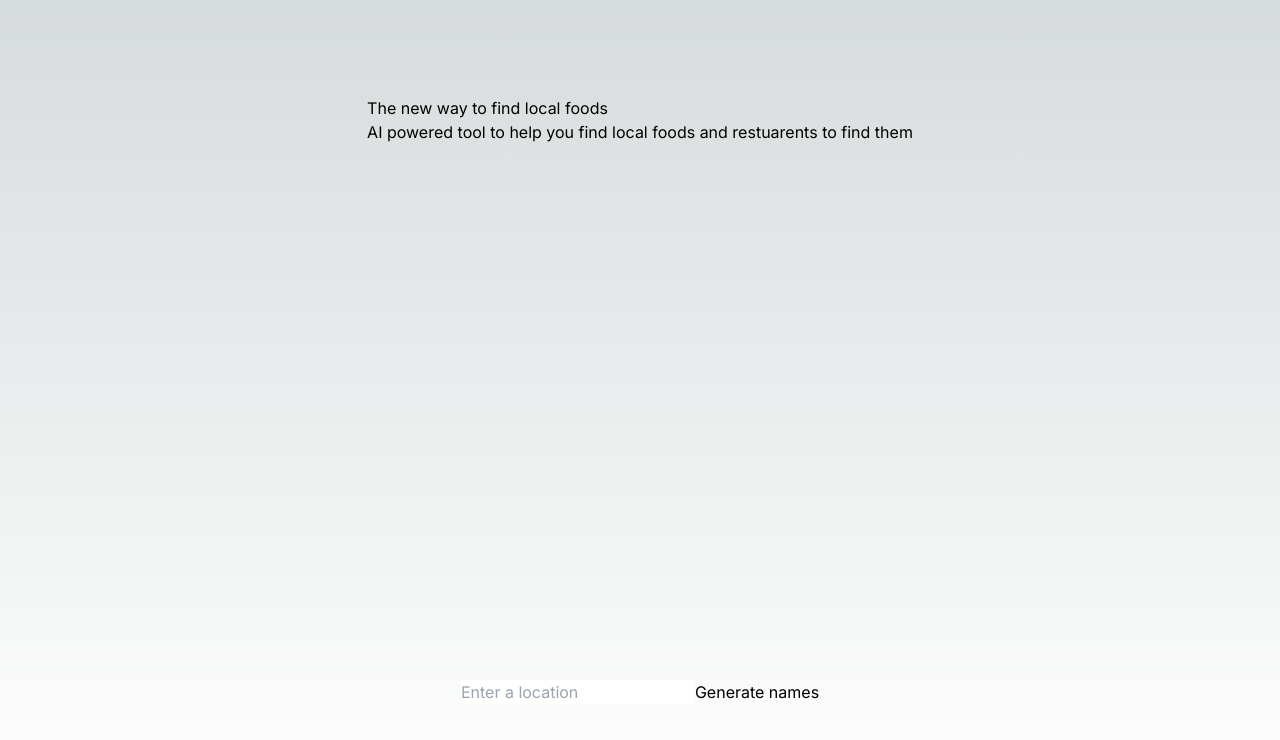
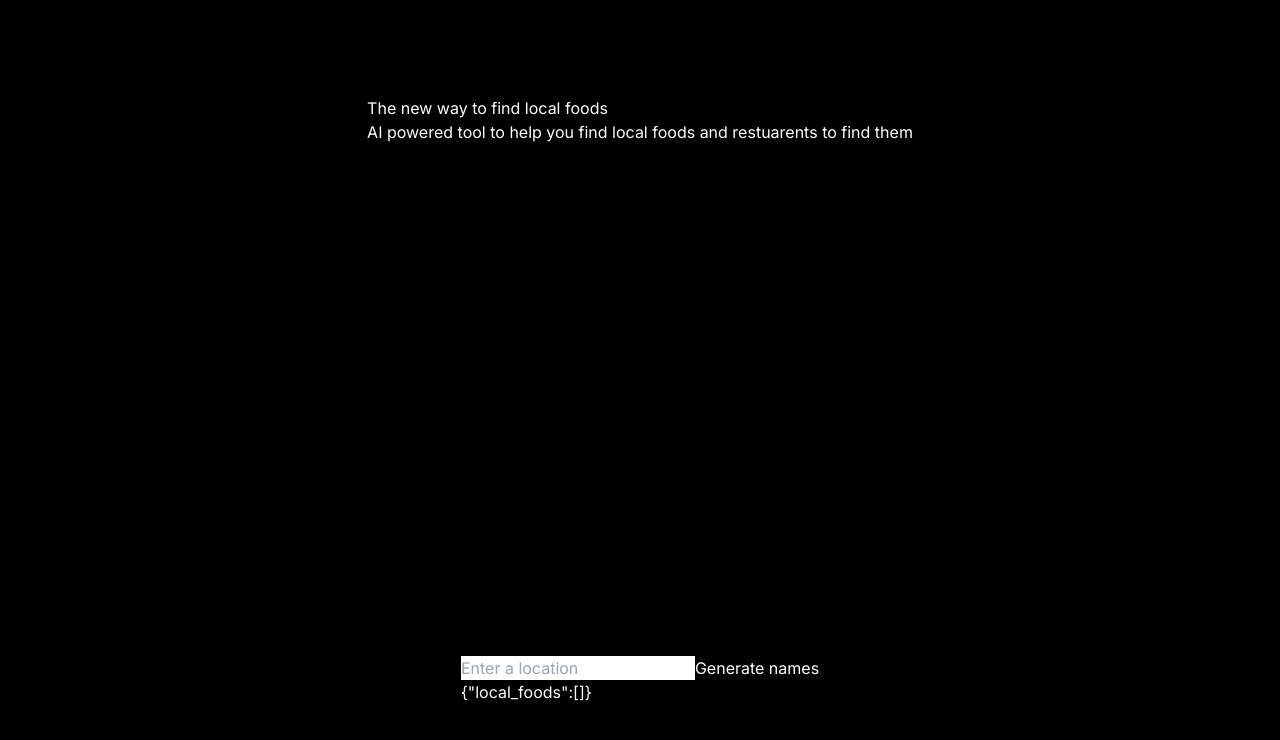
Before and after one commit to arden2000/Feastly, a Next.js app in the folder local-foods/: page / in a window 1280 px wide. Shown: the top 740 px of the page. Built offline with nearby package versions, Linux system fonts and the light colour scheme.

Commit message:
breakdown of components, foods as json

```diff
--- a/local-foods/app/api/generateFoods/route.js
+++ b/local-foods/app/api/generateFoods/route.ts
@@ -6,29 +6,30 @@ const configuration = new Configuration({
 });
 const openai = new OpenAIApi(configuration);
 
-export async function POST(req) {
+export async function POST(req: Request) {
   if (!configuration.apiKey) {
     return NextResponse.json(
       {
         error: {
-          message: "OpenAI API key not configured, please follow instructions in README.md",
-        }
+          message:
+            "OpenAI API key not configured, please follow instructions in README.md",
+        },
       },
       { status: 500 }
-    )
+    );
   }
   const requestData = await req.json();
-  const location = requestData.location || '';
+  const location = requestData.location || "";
 
   if (location.trim().length === 0) {
     return NextResponse.json(
       {
         error: {
           message: "Please enter a valid location",
-        }
+        },
       },
       { status: 400 }
-    )
+    );
   }
 
   try {
@@ -37,21 +38,25 @@ export async function POST(req) {
       messages: [
         {
           role: "user",
-          content: `List the 2 ten local foods of ${location} with less than 5 word description`
-        }
+          content: `List the 2 ten local foods of ${location} with less than 5 word description as JSON using the following format:
+          {local_foods: [{"name": name}, "description": description]}`,
+        },
       ],
     });
     console.log(completion.data);
     // res.status(200).json({ result: completion.data.choices[0].text });
     return NextResponse.json(
       {
-        result: completion.data.choices[0].message.content
+        result:
+          completion.data.choices[0].message !== undefined
+            ? completion.data.choices[0].message.content
+            : null,
       },
       { status: 200 }
-    )
+    );
     // res.status(200).json({ result: completion.data.choices[0].message.content });
   } catch (error) {
-    console.log("ERROR")
+    console.log("ERROR");
     // Consider adjusting the error handling logic for your use case
     // if (error.response) {
     //   console.error(error.response.status, error.response.data);
--- /dev/null
+++ b/local-foods/app/components/FoodBoxComponent.tsx
@@ -0,0 +1,13 @@
+"use client";
+import { useState } from "react";
+import { IFoodInfo } from "../interfaces/foodTypes";
+
+export default function FoodBoxComponent({
+  foodInfo,
+}: {
+  foodInfo: IFoodInfo;
+}) {
+  return <main>
+    {foodInfo.name} : {foodInfo.description}
+  </main>;
+}
--- /dev/null
+++ b/local-foods/app/components/FoodListComponent.tsx
@@ -0,0 +1,18 @@
+"use client";
+import FoodBoxComponent from "./FoodBoxComponent";
+import { IFoodInfo } from "../interfaces/foodTypes";
+import { IFoodList } from "../interfaces/foodTypes";
+
+export default function FoodListComponent({
+  foodList,
+}: {
+  foodList: IFoodList;
+}) {
+  return (
+    <main>
+      {foodList.local_foods.map((food: IFoodInfo) => (
+        <FoodBoxComponent foodInfo={food} />
+      ))}
+    </main>
+  );
+}
--- /dev/null
+++ b/local-foods/app/components/FoodToRestaurantComponent.tsx
@@ -0,0 +1,16 @@
+"use client";
+import FoodListComponent from "./FoodListComponent";
+import { useState } from "react";
+import { IFoodList } from "../interfaces/foodTypes";
+
+export default function FoodToRestaurantComponent({
+  foodList,
+}: {
+  foodList: IFoodList;
+}) {
+  return (
+    <main>
+      <FoodListComponent foodList={foodList} />
+    </main>
+  );
+}
--- /dev/null
+++ b/local-foods/app/components/SearchComponent.tsx
@@ -0,0 +1,58 @@
+"use client";
+import { useState } from "react";
+import { Dispatch, SetStateAction } from "react";
+import { IFoodList } from "../interfaces/foodTypes";
+
+
+export default function SearchComponent({
+  setFoodList, setLocation,
+}: {
+  setFoodList: Dispatch<SetStateAction<IFoodList>>;
+  setLocation: Dispatch<SetStateAction<string>>
+}) {
+  const [locationInput, setLocationInput] = useState("");
+
+  async function onSubmit(event: React.FormEvent<HTMLFormElement>) {
+    event.preventDefault();
+    try {
+      const response = await fetch("/api/generateFoods", {
+        method: "POST",
+        headers: {
+          "Content-Type": "application/json",
+        },
+        body: JSON.stringify({ location: locationInput }),
+      });
+
+      const data = await response.json();
+      if (response.status !== 200) {
+        throw (
+          data.error ||
+          new Error(`Request failed with status ${response.status}`)
+        );
+      }
+      let foodList : IFoodList = JSON.parse(data.result)
+      setFoodList(foodList);
+      setLocation(locationInput);
+      setLocationInput("");
+    } catch (error: any) {
+      // Consider implementing your own error handling logic here
+      console.error(error);
+      alert(error.message);
+    }
+  }
+
+  return (
+    <main>
+      <form onSubmit={onSubmit}>
+        <input
+          type="text"
+          name="location"
+          placeholder="Enter a location"
+          value={locationInput}
+          onChange={(e) => setLocationInput(e.target.value)}
+        />
+        <input type="submit" value="Generate names" />
+      </form>
+    </main>
+  );
+}
--- a/local-foods/app/globals.css
+++ b/local-foods/app/globals.css
@@ -8,7 +8,7 @@
   --background-end-rgb: 255, 255, 255;
 }
 
-@media (prefers-color-scheme: dark) {
+@media (prefers-color-scheme: light) {
   :root {
     --foreground-rgb: 255, 255, 255;
     --background-start-rgb: 0, 0, 0;
--- /dev/null
+++ b/local-foods/app/interfaces/foodTypes.ts
@@ -0,0 +1,10 @@
+interface IFoodList {
+  local_foods: Array<any>;
+}
+
+interface IFoodInfo {
+  name: string;
+  description: string;
+}
+
+export type { IFoodList, IFoodInfo };
--- a/local-foods/app/page.tsx
+++ b/local-foods/app/page.tsx
@@ -1,54 +1,28 @@
-'use client'
-import Image from 'next/image'
-import { useState } from 'react'
+"use client";
+import Image from "next/image";
+import { useState } from "react";
+import SearchComponent from "./components/SearchComponent";
+import FoodToRestaurantComponent from "./components/FoodToRestaurantComponent";
+import { IFoodList } from "./interfaces/foodTypes";
 
 export default function Home() {
-  const [locationInput, setLocationInput] = useState("");
-  const [result, setResult] = useState();
-
-  async function onSubmit(event: React.FormEvent<HTMLFormElement>) {
-    event.preventDefault();
-    try {
-      const response = await fetch("/api/generateFoods", {
-        method: "POST",
-        headers: {
-          "Content-Type": "application/json",
-        },
-        body: JSON.stringify({ location: locationInput }),
-      });
-
-      const data = await response.json();
-      if (response.status !== 200) {
-        throw data.error || new Error(`Request failed with status ${response.status}`);
-      }
-      setResult(data.result);
-      setLocationInput("");
-    } catch (error: any) {
-      // Consider implementing your own error handling logic here
-      console.error(error);
-      alert(error.message);
-    }
-  }
+  const [location, setLocation] = useState("");
+  const [foodList, setFoodList] = useState<IFoodList>({local_foods: []});
 
   return (
     <main className="flex min-h-screen flex-col items-center justify-between p-24">
       <div>
         <p>The new way to find local foods</p>
-        <p>AI powered tool to help you find local foods and restuarents to find them</p>
+        <p>
+          AI powered tool to help you find local foods and restuarents to find
+          them
+        </p>
       </div>
       <div>
-        <form onSubmit={onSubmit}>
-          <input
-            type="text"
-            name="location"
-            placeholder="Enter a location"
-            value={locationInput}
-            onChange={(e) => setLocationInput(e.target.value)}
-          />
-          <input type="submit" value="Generate names" />
-        </form>
-        <p>{result}</p>
+        <SearchComponent setFoodList={setFoodList} setLocation={setLocation} />
+        <FoodToRestaurantComponent foodList={foodList} />
+        <p>{JSON.stringify(foodList)}</p>
       </div>
     </main>
-  )
+  );
 }
```
